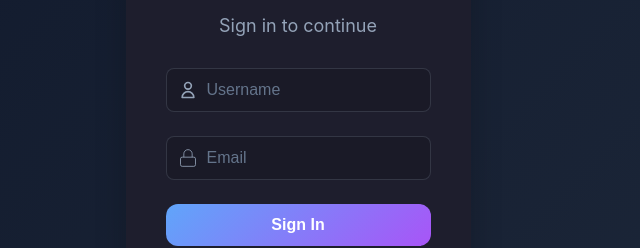
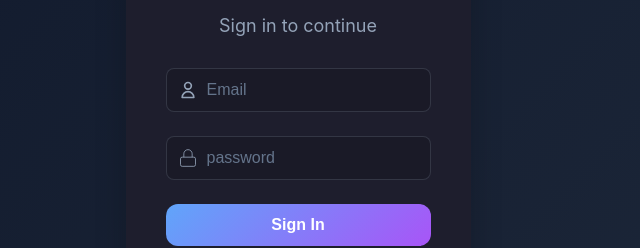
Before and after one commit to Gauravpadam/SPxT, a React (Create React App) app in the folder frontend/: page /login in a window 1280 px wide. Shown: the part 313-561 px from the top of the page, without its empty margins (342-982 px from the left). Built offline with nearby package versions, Linux system fonts and the light colour scheme; no server answers.

Commit message:
fix login error display

```diff
--- a/frontend/src/components/Login.js
+++ b/frontend/src/components/Login.js
@@ -65,6 +65,7 @@ const Login = () => {
           password: formData.password,
         }),
       });
+
       // const response = await axios.post('/login', formData);
       if (response.ok) {
         const data = await response.json();
@@ -77,18 +78,19 @@ const Login = () => {
         const errorData = await response.json();
 
         if (response.status === 400) {
-          setErrors("Passwords do not match!");
+          setErrors({ submit: "Credentials mismatch!" });
         } else if (response.status === 404) {
-          setErrors("User not found!");
+          setErrors({ submit: "User not found!" });
         } else {
-          setErrors(
-            errorData.detail || "Something went wrong. Please try again.",
-          ); // General error
+          setErrors({
+            submit:
+              errorData.detail || "Something went wrong. Please try again.",
+          });
         }
       }
     } catch (error) {
       console.log("login error : ", error);
-      setErrors("Network error. Please check your connection.");
+      setErrors({ submit: "Network error. Please check your connection." });
     }
   };
 
@@ -118,11 +120,11 @@ const Login = () => {
             </svg>
           </div>
           <input
-            type="text"
-            name="username"
+            type="email"
+            name="email"
             className="form-input"
-            placeholder="Username"
-            value={formData.username}
+            placeholder="Email"
+            value={formData.email}
             onChange={handleChange}
           />
         </div>
@@ -140,16 +142,18 @@ const Login = () => {
             </svg>
           </div>
           <input
-            type="email"
-            name="email"
+            type="password"
+            name="password"
             className="form-input"
-            placeholder="Email"
-            value={formData.email}
+            placeholder="password"
+            value={formData.password}
             onChange={handleChange}
           />
+          {errors.password && (
+            <div className="error-message">{errors.password}</div>
+          )}
         </div>
         {errors.submit && <div className="error-message">{errors.submit}</div>}
-
         <button type="submit" className="submit-btn">
           Sign In
         </button>
```
